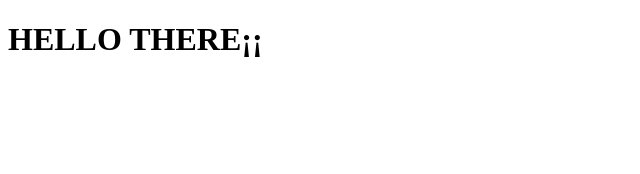
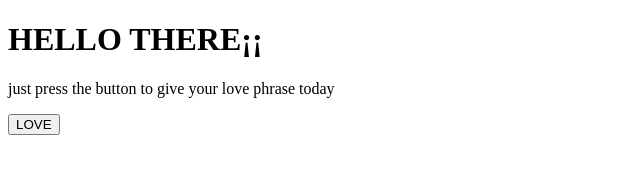
Before and after one commit to darwinveras26/ramdon_Love, a plain HTML site: page index.html in a window 1280 px wide. Shown: the whole page, without its empty margins (0-640 px from the left). Drawn offline with Linux system fonts and the light colour scheme.

Commit message:
new change added

```diff
--- a/index.html
+++ b/index.html
@@ -9,7 +9,8 @@
         <h1>HELLO THERE¡¡</h1>
     </header>
     <section>
-
+        <p>just press the button to give your love phrase today</p>
+        <button>LOVE</button>
     </section>
 </body>
 </html>
```
